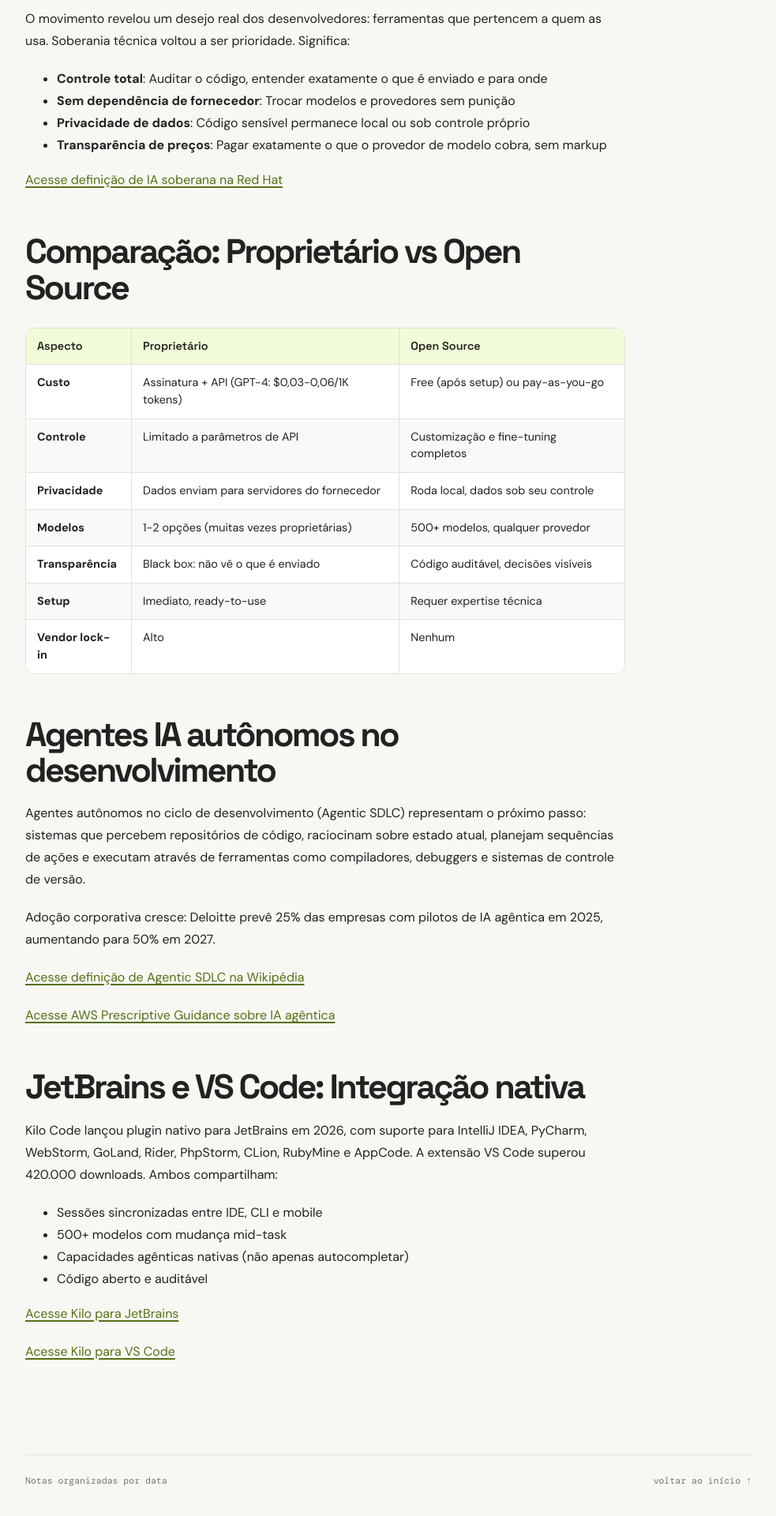
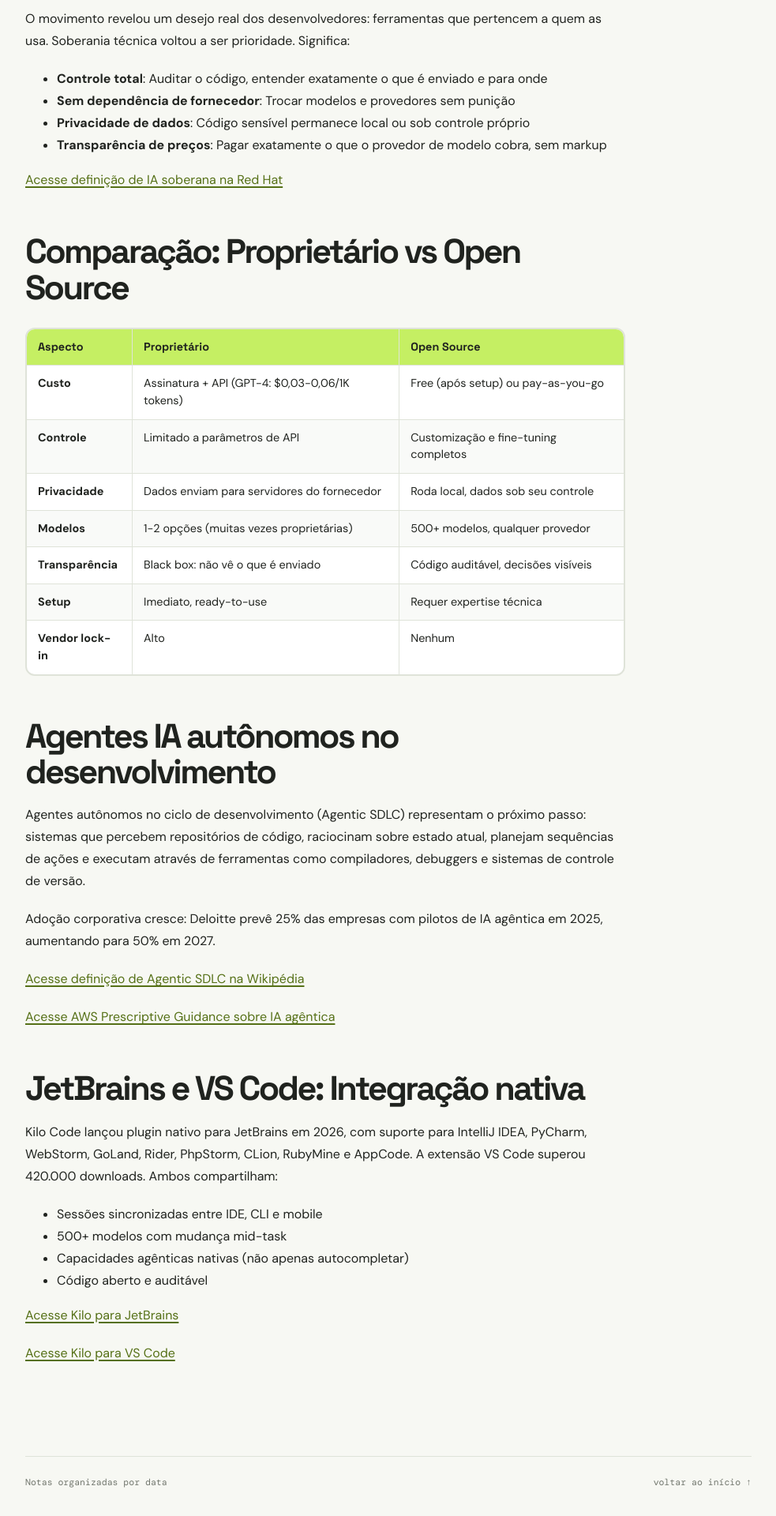
Before and after one commit to ronanrodrigo/notes, a Jekyll site: the page built from _posts/2026-07-29-kilo-code-agentes-ia.md, in a window 1280 px wide. Shown: the part 1600-3520 px from the top of the page at 79% size, without its empty margins (148-1131 px from the left). Built offline with Jekyll 4.4.1, drawn with Linux system fonts in a browser that asks for light colours.

Commit message:
fix: force published table styles (#19)
Load explicit versioned table overrides to ensure visible borders in published posts.

```diff
--- a/_layouts/default.html
+++ b/_layouts/default.html
@@ -8,7 +8,8 @@
     {% seo %}
     {% feed_meta %}
 
-    <link rel="stylesheet" href="{{ '/assets/css/style.css' | relative_url }}">
+    <link rel="stylesheet" href="{{ '/assets/css/style.css' | relative_url }}?v={{ site.time | date: '%s' }}">
+    <link rel="stylesheet" href="{{ '/assets/css/table-overrides.css' | relative_url }}?v={{ site.time | date: '%s' }}">
   </head>
 
   <body>
--- /dev/null
+++ b/assets/css/table-overrides.css
@@ -0,0 +1,42 @@
+/* Explicit table overrides for GitHub Pages/Jekyll output. */
+article.note table,
+main article table {
+  width: 100% !important;
+  margin: 28px 0 !important;
+  border: 2px solid var(--line) !important;
+  border-collapse: separate !important;
+  border-spacing: 0 !important;
+  border-radius: 12px !important;
+  overflow: hidden !important;
+  background: var(--card) !important;
+}
+
+article.note th,
+article.note td,
+main article th,
+main article td {
+  padding: 12px 14px !important;
+  border-right: 1px solid var(--line) !important;
+  border-bottom: 1px solid var(--line) !important;
+  text-align: left !important;
+  vertical-align: top !important;
+}
+
+article.note th:last-child,
+article.note td:last-child,
+main article th:last-child,
+main article td:last-child {
+  border-right: 0 !important;
+}
+
+article.note tr:last-child td,
+main article tr:last-child td {
+  border-bottom: 0 !important;
+}
+
+article.note th,
+main article th {
+  background: var(--accent) !important;
+  color: var(--ink) !important;
+  font-weight: 700 !important;
+}
```
